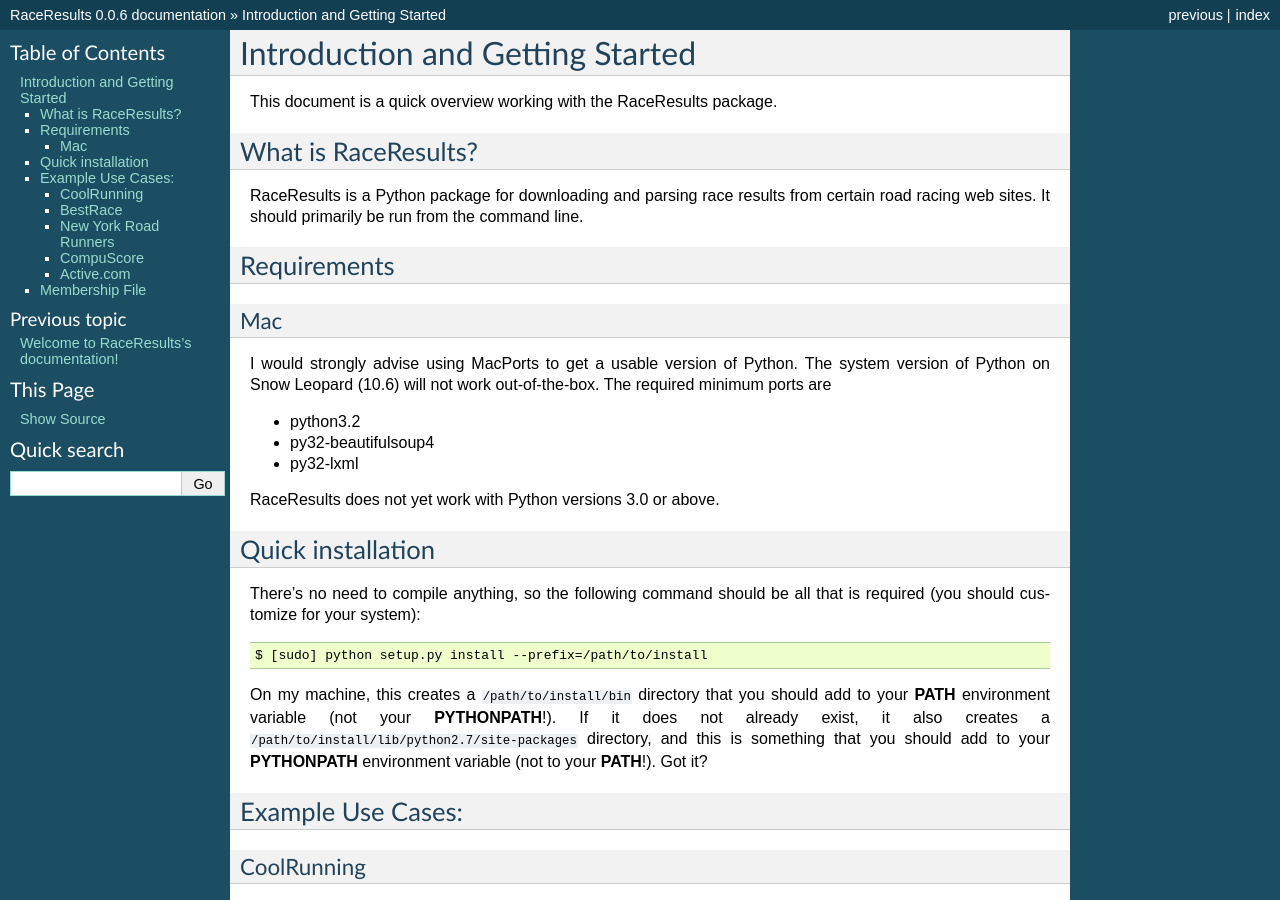
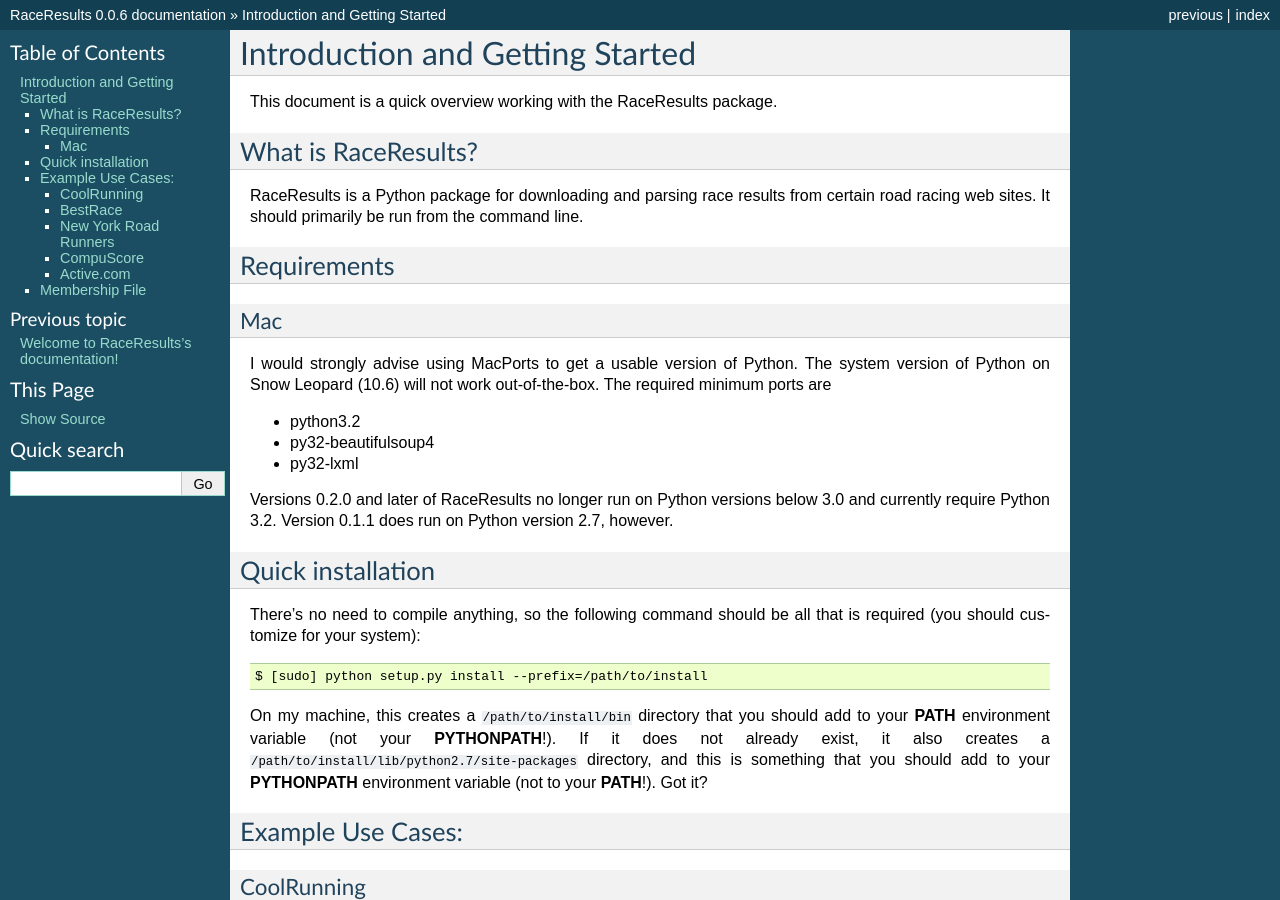
Before and after one commit to hpr/py-race-results, a Sphinx documentation site: the page built from doc/source/introduction.rst, in a window 1280 px wide and 900 px high. Built offline with Sphinx 7.4.7, drawn with Linux system fonts in a browser that asks for light colours.

Commit message:
Updated documentation to be clear about python3.

```diff
--- a/doc/source/introduction.rst
+++ b/doc/source/introduction.rst
@@ -24,7 +24,9 @@
 * py32-beautifulsoup4
 * py32-lxml
 
-RaceResults does not yet work with Python versions 3.0 or above.
+Versions 0.2.0 and later of RaceResults no longer run on Python
+versions below 3.0 and currently require Python 3.2.  Version 0.1.1
+does run on Python version 2.7, however.
 
 Quick installation
 ------------------
```
